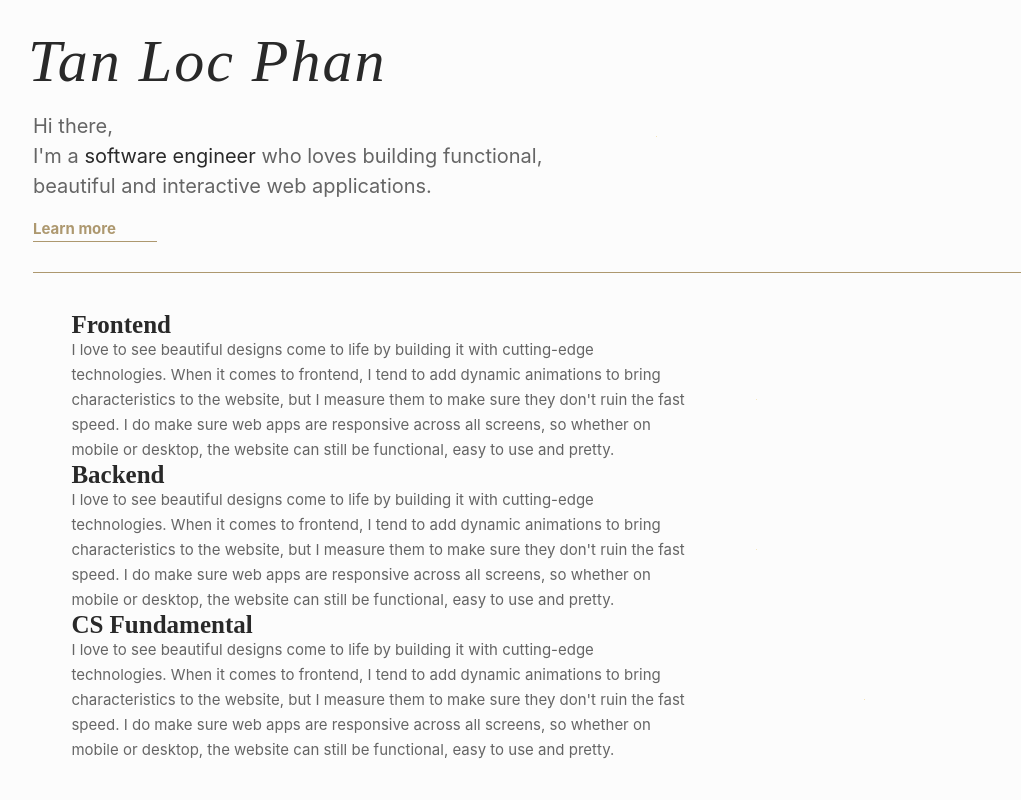
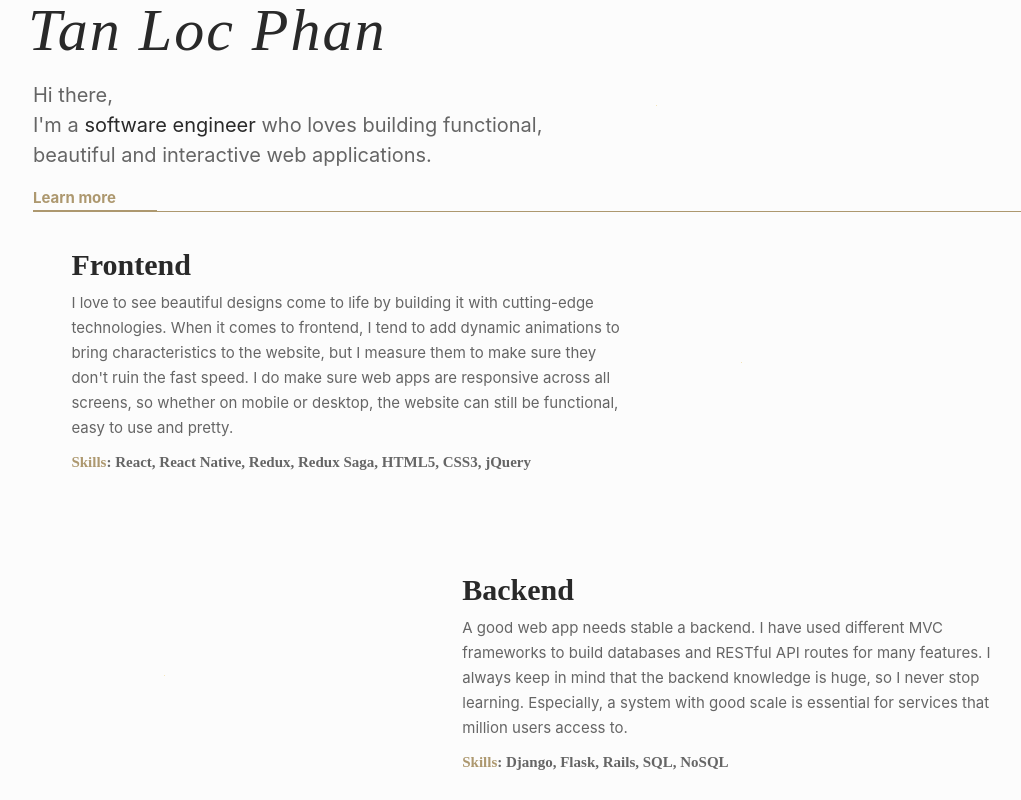
Before and after one commit to locphan2207/personal-web, a React (Create React App) app: page / in a window 1280 px wide. Shown: the top 800 px of the page, without its empty margins (95-1116 px from the left). Built offline with nearby package versions, Linux system fonts and the light colour scheme; no server answers.

Commit message:
Adjusting expertise

```diff
--- a/src/components/version2/App.css
+++ b/src/components/version2/App.css
@@ -77,7 +77,7 @@ html {
 }
 
 .greeting .color-switch {
-  color: #000000d6;
+  animation: 0.2s changeColor 0.5s ease-out both;
 }
 
 .intro-lottie {
@@ -85,36 +85,107 @@ html {
 }
 
 .expertise {
-  /* border-radius: 10rem;
-  background-color: #f5f5f5; */
   padding: 3vw;
   border-top: 0.5rem solid #ad986f;
+  display: grid;
+  grid-template-areas:
+    "frontend"
+    "backend"
+    "cs";
+  row-gap: 50rem;
+}
+@media only screen and (min-width: 480px) {
+  .expertise {
+    grid-template-areas:
+      "frontend"
+      "backend"
+      "cs";
+    row-gap: 100rem;
+  }
 }
 
-.expertise-text {
+.frontend {
+  grid-area: frontend;
+}
+
+.backend {
+  grid-area: backend;
+}
+
+.cs {
+  grid-area: cs;
+}
+
+.expertise-section {
   display: grid;
   flex-direction: column;
   grid-template-areas:
-    "exp-header ."
-    "exp-text exp-lottie";
-  grid-template-columns: 2fr 1fr;
-  column-gap: 20rem;
+    "exp-header"
+    "exp-text"
+    "exp-skills"
+    "exp-lottie";
+  row-gap: 10rem;
   align-items: center;
 }
 
-.expertise-text h3 {
+@media only screen and (min-width: 480px) {
+  .expertise-section:nth-child(odd) {
+    column-gap: 20rem;
+    grid-template-columns: 1.5fr 1fr;
+    grid-template-areas:
+      "exp-header exp-lottie"
+      "exp-text exp-lottie"
+      "exp-skills exp-lottie";
+  }
+  .expertise-section:nth-child(even) {
+    column-gap: 20rem;
+    grid-template-columns: 1fr 1.5fr;
+    grid-template-areas:
+      "exp-lottie exp-header"
+      "exp-lottie exp-text"
+      "exp-lottie exp-skills";
+  }
+}
+
+.expertise-section h3 {
   font-family: Playfair Display;
-  font-size: 25rem;
+  font-size: 30rem;
   font-weight: 700;
   grid-area: exp-header;
 }
 
-.expertise-text p {
-  font-size: 15rem;
-  line-height: 25rem;
-  vertical-align: ce;
+.expertise-text {
+  font-size: 20rem;
+  line-height: 30rem;
   color: #00000099;
   grid-area: exp-text;
+}
+@media only screen and (min-width: 480px) {
+  .expertise-text {
+    font-size: 15rem;
+    line-height: 25rem;
+  }
+}
+
+.expertise-skills {
+  font-size: 20rem;
+  line-height: 30rem;
+  color: #00000099;
+  grid-area: exp-skills;
+  font-family: Playfair Display;
+  font-weight: 700;
+}
+@media only screen and (min-width: 480px) {
+  .expertise-skills {
+    font-size: 15rem;
+    line-height: 25rem;
+  }
+}
+
+.expertise-skills span {
+  color: #ad986f;
+  font-family: Playfair Display;
+  font-weight: 700;
 }
 
 .expertise-lottie {
@@ -125,9 +196,9 @@ html {
 /* Animations */
 @keyframes changeColor {
   from {
+    color: #00000099;
+  }
+  to {
     color: #000000d6;
   }
-  to {
-    color: #e59d39;
-  }
 }
--- a/src/components/version2/App.js
+++ b/src/components/version2/App.js
@@ -28,9 +28,9 @@ function App() {
         </div>
       </div>
       <div className="expertise">
-        <div className="expertise-text">
+        <div className="expertise-section fronend">
           <h3>Frontend</h3>
-          <p>
+          <p className="expertise-text">
             I love to see beautiful designs come to life by building it with
             cutting-edge technologies. When it comes to frontend, I tend to add
             dynamic animations to bring characteristics to the website, but I
@@ -39,28 +39,32 @@ function App() {
             mobile or desktop, the website can still be functional, easy to use
             and pretty.
           </p>
-          <div className="expertise-lottie" style={{ width: "70%" }}>
+          <p className="expertise-skills">
+            <span>Skills</span>: React, React Native, Redux, Redux Saga, HTML5,
+            CSS3, jQuery
+          </p>
+          <div className="expertise-lottie" style={{ width: "50%" }}>
             <lottie-player
               src="https://assets4.lottiefiles.com/datafiles/BaVRvn779cBHwSV/data.json"
               background="transparent"
               speed="1"
-              // loop
               autoplay
             ></lottie-player>
           </div>
         </div>
-        <div className="expertise-text">
+        <div className="expertise-section backend">
           <h3>Backend</h3>
-          <p>
-            I love to see beautiful designs come to life by building it with
-            cutting-edge technologies. When it comes to frontend, I tend to add
-            dynamic animations to bring characteristics to the website, but I
-            measure them to make sure they don't ruin the fast speed. I do make
-            sure web apps are responsive across all screens, so whether on
-            mobile or desktop, the website can still be functional, easy to use
-            and pretty.
+          <p className="expertise-text">
+            A good web app needs stable a backend. I have used different MVC
+            frameworks to build databases and RESTful API routes for many
+            features. I always keep in mind that the backend knowledge is huge,
+            so I never stop learning. Especially, a system with good scale is
+            essential for services that million users access to.
           </p>
-          <div className="expertise-lottie" style={{ width: "70%" }}>
+          <p className="expertise-skills">
+            <span>Skills</span>: Django, Flask, Rails, SQL, NoSQL
+          </p>
+          <div className="expertise-lottie" style={{ width: "50%" }}>
             <lottie-player
               src="https://assets1.lottiefiles.com/private_files/lf30_CkJZhd.json"
               background="transparent"
@@ -70,16 +74,17 @@ function App() {
             ></lottie-player>
           </div>
         </div>
-        <div className="expertise-text">
+        <div className="expertise-section cs">
           <h3>CS Fundamental</h3>
-          <p>
-            I love to see beautiful designs come to life by building it with
-            cutting-edge technologies. When it comes to frontend, I tend to add
-            dynamic animations to bring characteristics to the website, but I
-            measure them to make sure they don't ruin the fast speed. I do make
-            sure web apps are responsive across all screens, so whether on
-            mobile or desktop, the website can still be functional, easy to use
-            and pretty.
+          <p className="expertise-text">
+            Applying computer science fundamental knowledge helps me building
+            good applications. Using the right algorithms and data structures
+            makes the code fast and clean. Every time I write a new function, I
+            make sure that the time and space complexity are on point. Knowing
+            different languages helps me adapt fast to different frameworks.
+          </p>
+          <p className="expertise-skills">
+            <span>Skills</span>: JavaScript, Python, Ruby, C#
           </p>
           <div className="expertise-lottie">
             <lottie-player
```
